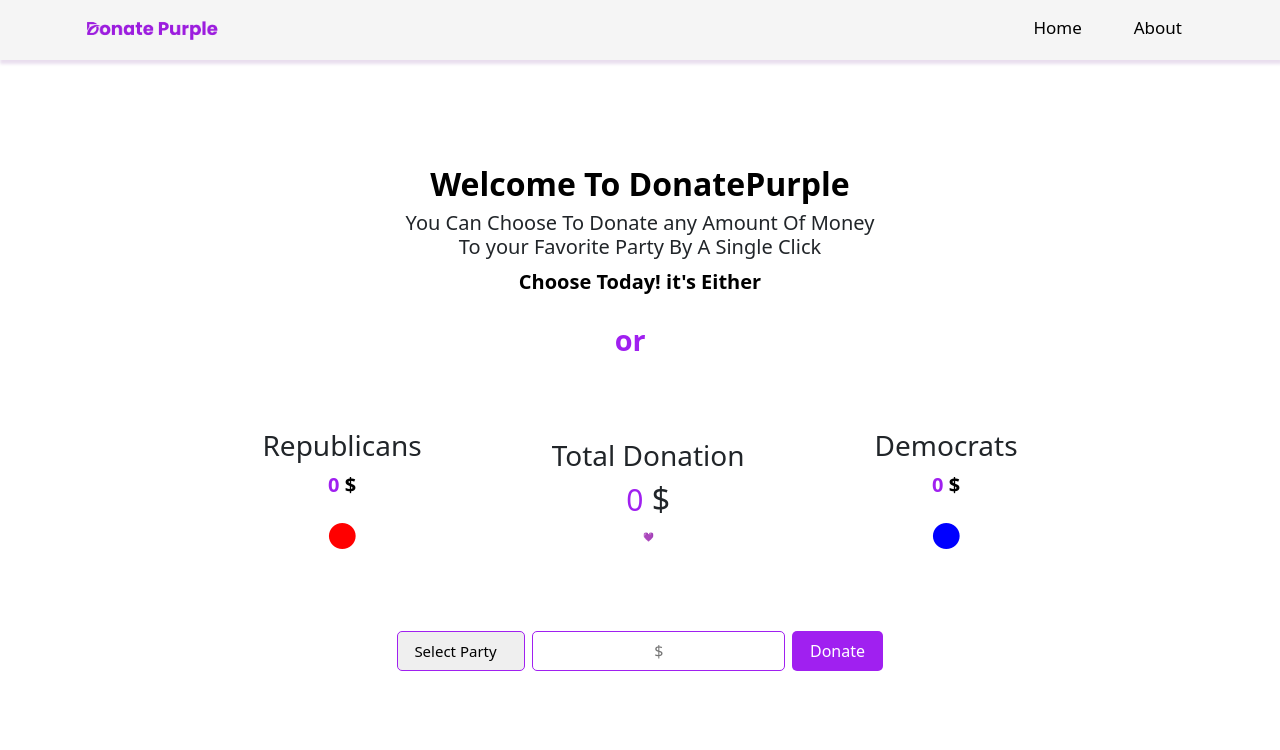
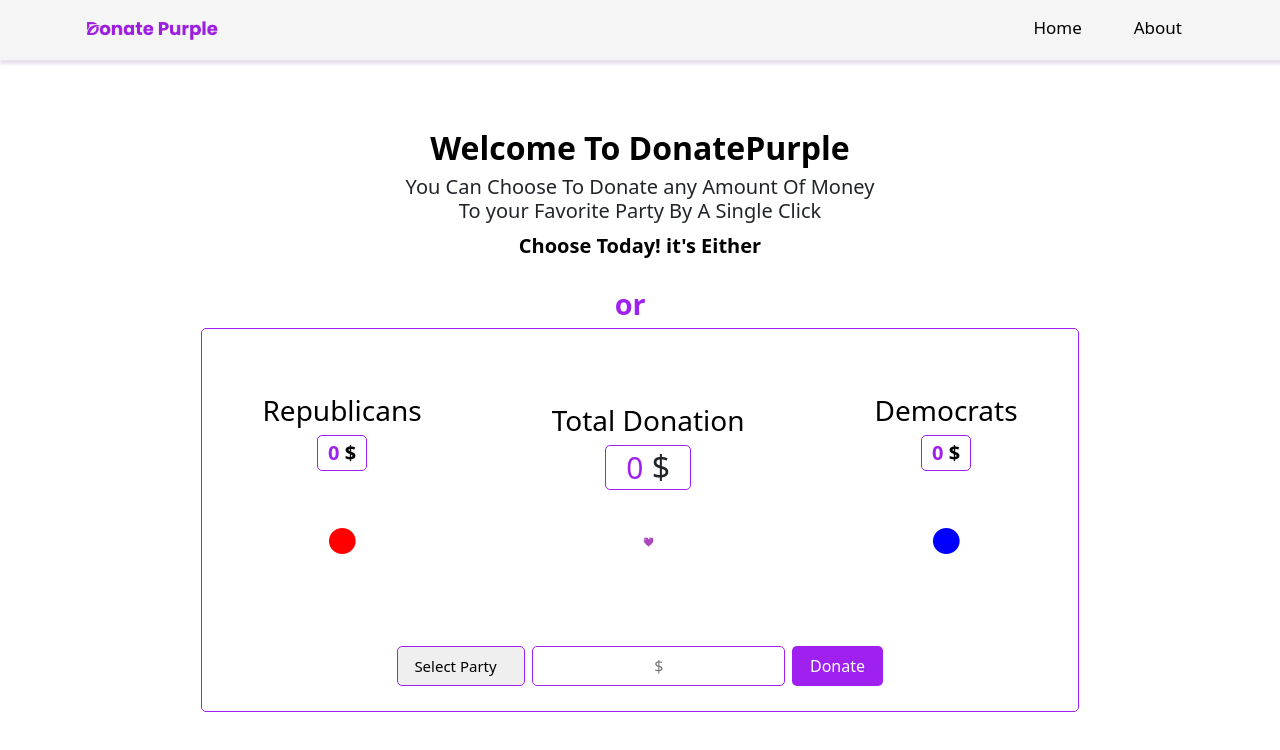
Before and after one commit to Niyonyungu/donate, a React (Create React App) app: page / in a window 1280 px wide. Shown: the top 750 px of the page. Built offline with nearby package versions, Linux system fonts and the light colour scheme.

Commit message:
fix/style

```diff
--- a/src/components/Donate.jsx
+++ b/src/components/Donate.jsx
@@ -45,18 +45,19 @@ const Donate = () => {
         <div className={donat.side}>
           <h3 className={donat.rep}>Republicans</h3>
           <p>{republicansDonations} <span>$</span></p>
+          <br />
           <div className={donat.bubble1} style={{ transform: `scale(${republicansDonations / 500})` }} >&#9679;</div>
         </div>
         <div className={donat.center}>
           <h3>Total Donation</h3>
           <h2><span className={donat.total}>{totalDonations}</span> $ </h2>
-          {/* <div className={donat.bubble3}>&#128156;</div> */}
-        <div className={donat.bubble3} style={{ transform: democratsDonations === republicansDonations ? `scale(${totalDonations / 500})` : 'scale(1)' }}>💜</div>
-
+          <br />
+          <div className={donat.bubble3} style={{ transform: democratsDonations === republicansDonations ? `scale(${totalDonations / 500})` : 'scale(1)' }}>&#128156;</div>
         </div>
         <div className={donat.side}>
           <h3 className={donat.dem}>Democrats</h3>
           <p>{democratsDonations}<span> $</span></p>
+          <br />
           <div className={donat.bubble2} style={{ transform: `scale(${democratsDonations / 500})` }} >&#9679;</div>
         </div>
       </div>
--- a/src/components/Donate.module.css
+++ b/src/components/Donate.module.css
@@ -3,7 +3,10 @@
     flex-direction: column;
     align-items: center;
     justify-content: center;
-    /* margin-top: -20px !important; */
+    /* background-color: red; */
+    border-radius: 5px;
+    border: 1px solid #A020F0;
+    padding-bottom: 20px;
 }
 
 .container h1{
@@ -21,6 +24,7 @@
     gap: 60px;
     margin-bottom: 10px;
     margin-top: 5px;
+    /* background-color: yellow; */
 }
 .side{
     padding: 60px;
@@ -28,6 +32,7 @@
     flex-direction: column;
     align-items: center;
     justify-content: center;
+    /* background-color: rgb(29, 29, 121); */
 
 }
 .side h2{
@@ -45,6 +50,9 @@
     color: #A020F0;
     font-weight: 700 !important;
     font-size: 20px;
+    padding: 2px 10px;
+    border: 1px solid #A020F0;
+    border-radius: 5px;
 }
 
 .side span{
@@ -57,11 +65,17 @@
     align-items: center;
     justify-content: center;
     flex-direction: column;
+    /* background-color: green; */
 }
 
-.center h1{
-    color: black;
-    font-size: 25px;
+.center h2{
+     padding: 2px 20px;
+     border: 1px solid #A020F0;
+     border-radius: 5px;
+}
+
+.center h3{
+  color: black;
 }
 
 .total{
@@ -70,11 +84,13 @@
 
 .rep{
     font-weight: 500 !important;
+    color: black;
     /* border-left: 5px solid red; */
     /* padding-left: 5px; */
 }
 .dem{
     font-weight: 500 !important;
+    color: black;
     /* border-right: 5px solid blue; */
     /* padding-right: 5px; */
 }
@@ -86,7 +102,7 @@
   line-height: 1;
   color: purple;
   margin: 0 auto;
-  padding: 0;
+  padding: 10px;
   animation: heart-pulse 1.6s ease-out alternate;
   animation-iteration-count: infinite;
 }
@@ -96,7 +112,7 @@
   line-height: 1;
   color: red;
   margin: 0 auto;
-  padding: 0;
+  padding: 10px;
   animation: heart-pulse 1.5s ease-out alternate;
   animation-iteration-count: infinite;
 }
@@ -106,7 +122,7 @@
     line-height: 1;
     color: blue;
     margin: 0 auto;
-    padding: 0;
+    padding: 10px;
     animation: heart-pulse 1.5s ease-out alternate;
     animation-iteration-count: infinite;
   }
```
